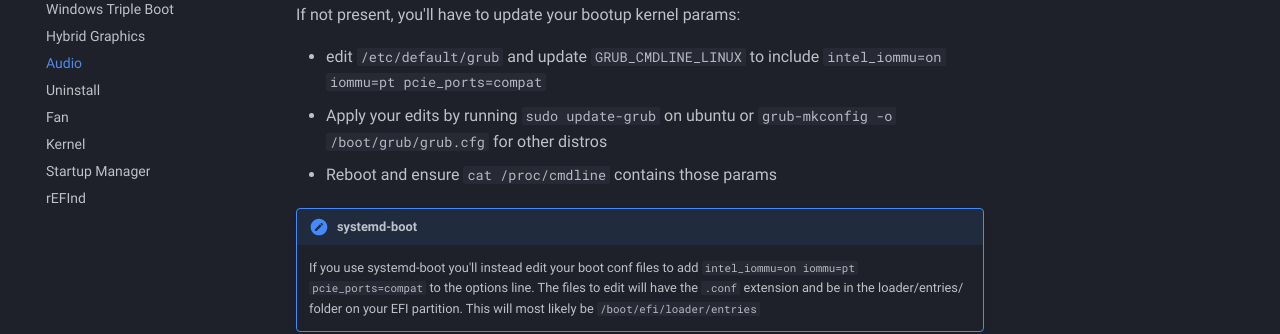
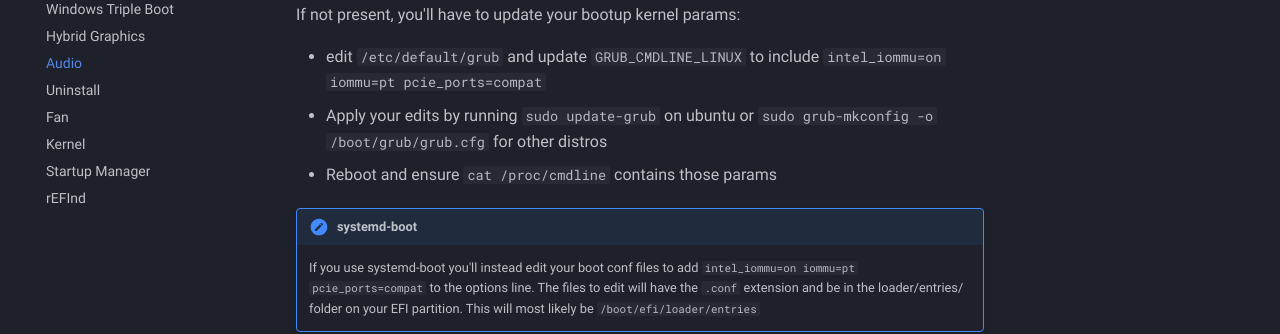
Before and after one commit to t2linux/wiki, an MkDocs documentation site: the page built from docs/guides/audio-config.md, in a window 1280 px wide and 900 px high, scrolled down 418 px. Shown: the part 153-487 px from the top of the window. Built offline with MkDocs 1.6.1 and Material for MkDocs 9.7.7, drawn with Linux system fonts in a browser that asks for light colours; comment, search, counter and statistics services are not loaded.

Commit message:
Guides: Use consistent permission level for non ubuntu update grub

```diff
--- a/docs/guides/audio-config.md
+++ b/docs/guides/audio-config.md
@@ -11,7 +11,7 @@ Cat `cat /proc/cmdline` and ensure that your kernel parameters contain `intel_io
 If not present, you'll have to update your bootup kernel params:
 
 - edit `/etc/default/grub` and update `GRUB_CMDLINE_LINUX` to include `intel_iommu=on iommu=pt pcie_ports=compat`
-- Apply your edits by running `sudo update-grub` on ubuntu or `grub-mkconfig -o /boot/grub/grub.cfg` for other distros
+- Apply your edits by running `sudo update-grub` on ubuntu or `sudo grub-mkconfig -o /boot/grub/grub.cfg` for other distros
 - Reboot and ensure `cat /proc/cmdline` contains those params
 
 !!!note "systemd-boot"
```
